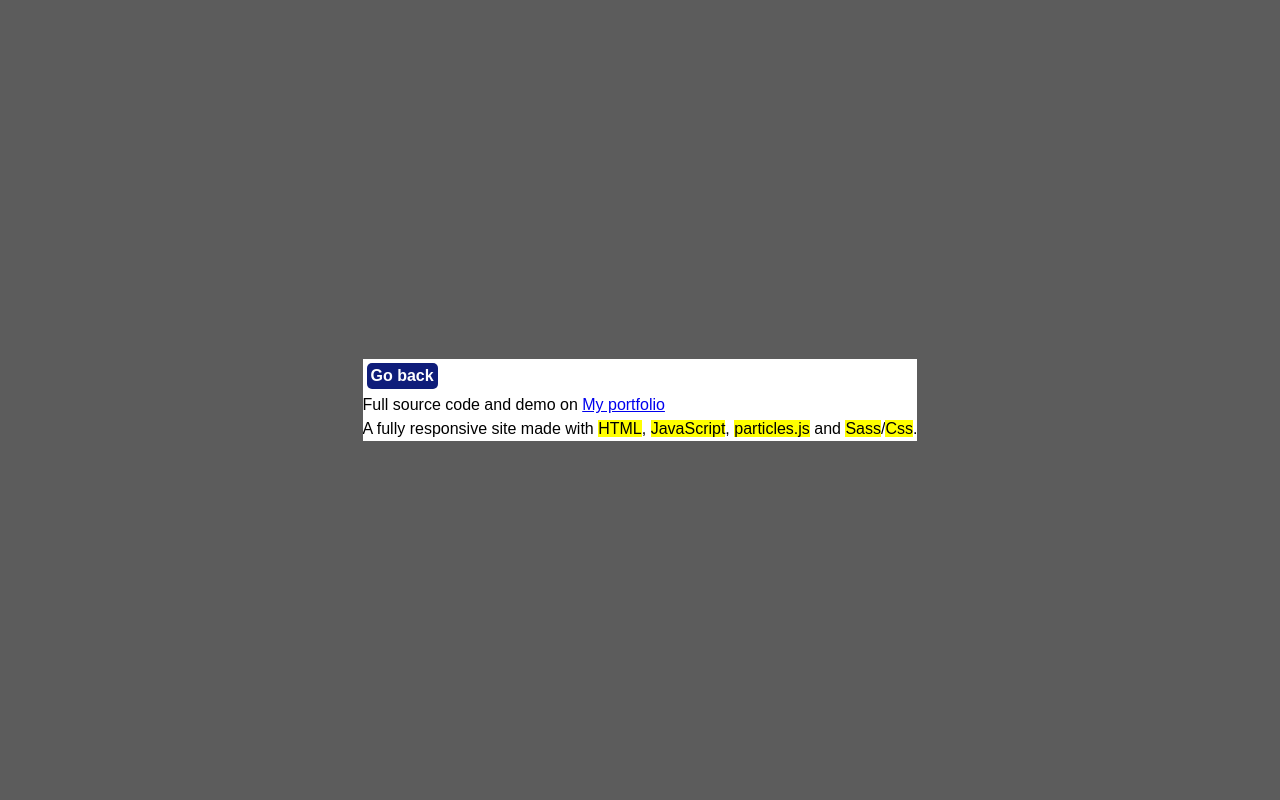
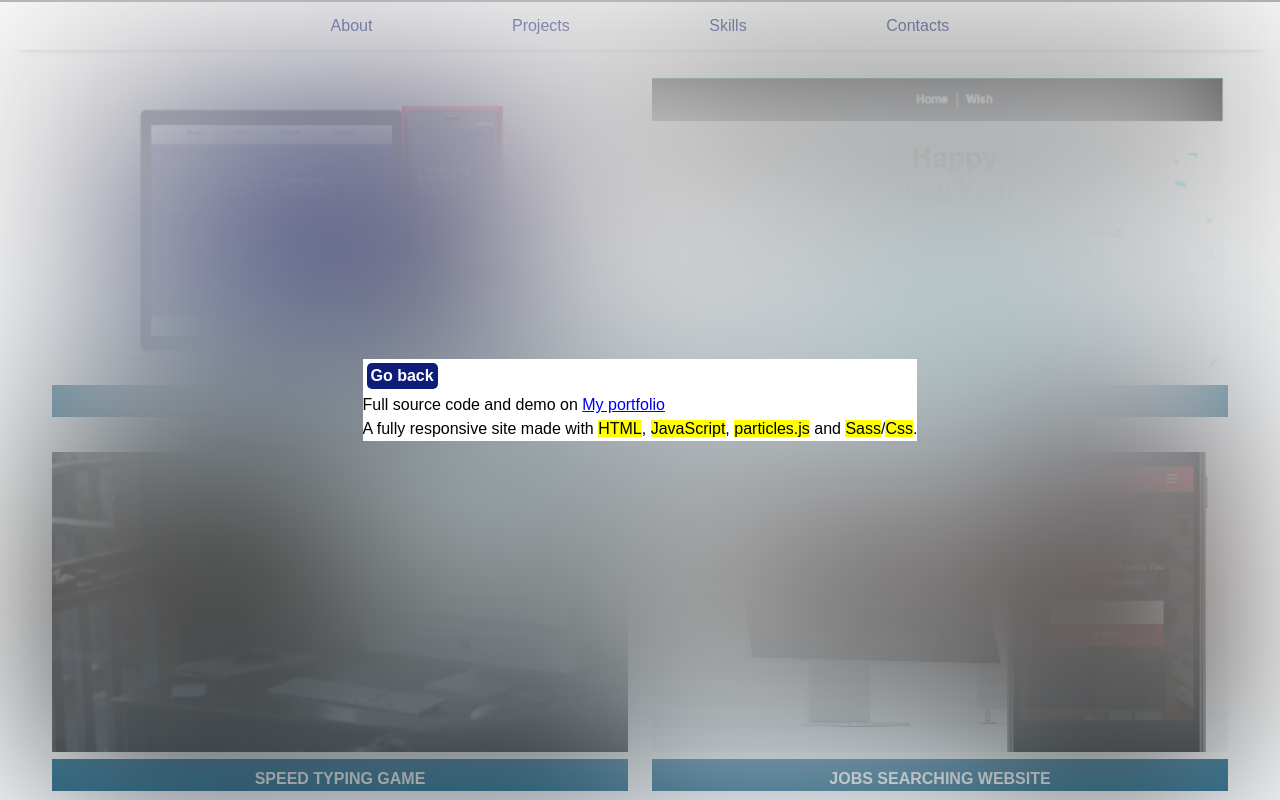
Before and after one commit to CoulKe/myportfolio, a Vue app: page / in a window 1280 px wide. Both pictures are taken after a click on the element "PORTFOLIO WEBSITE". Shown: the part 1161-1961 px from the top of the page. Built offline with nearby package versions, Linux system fonts and the light colour scheme.

Commit message:
Updated projects display

```diff
--- a/src/components/Review.vue
+++ b/src/components/Review.vue
@@ -13,11 +13,11 @@ export default {
   props: {
     desc: {
       type: String,
-      required: true
+      required: true,
     },
     showReview: {
       type: Boolean,
-      required: true
+      required: true,
     },
   },
   methods: {
@@ -32,6 +32,10 @@ export default {
 <style lang='scss'>
 #review_wrapper {
   background-color: #5c5c5c;
+  @supports(backdrop-filter: blur(90px)) {
+    background-color: transparent;
+    backdrop-filter: contrast(0.7) blur(90px);
+  }
   width: 100vw;
   height: 100vh;
   position: fixed;
@@ -44,18 +48,18 @@ export default {
   @include flex-direction(column);
   @include justify-content(center);
 
-  #project_review{
+  #project_review {
     overflow-y: scroll;
     max-width: 800px;
     margin: auto;
     position: relative;
     background-color: #fff;
-    .full-description{
+    .full-description {
       display: block;
       padding: 1rem;
     }
   }
-  button{
+  button {
     font-weight: bold;
     font-size: 1rem;
     position: static;
@@ -66,7 +70,7 @@ export default {
     border-radius: 5px;
     margin: 4px;
     background-color: $darkerBlue;
-    &:hover{
+    &:hover {
       cursor: pointer;
     }
   }
```
